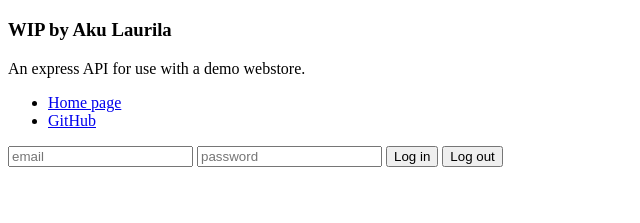
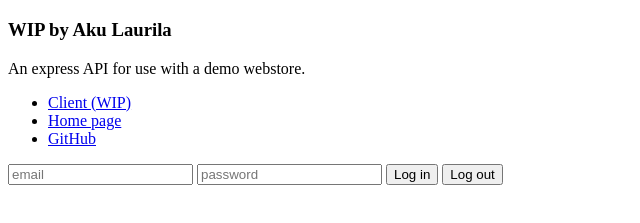
Before and after one commit to Ka-Q/demo-webstore-api, a website: page landing.html in a window 1280 px wide. Shown: the part 61-284 px from the top of the page, without its empty margins (0-640 px from the left). Drawn offline with Linux system fonts and the light colour scheme; no server answers.

Commit message:
added placeholder link for client

```diff
--- a/landing.html
+++ b/landing.html
@@ -10,6 +10,9 @@
         <p>An express API for use with a demo webstore.</p>
     </div>
     <ul>
+        <li>
+            <a href='#'>Client (WIP)</a>
+        </li>
         <li>
             <a href='https://akulaurila.com'>Home page</a>
         </li>
```
